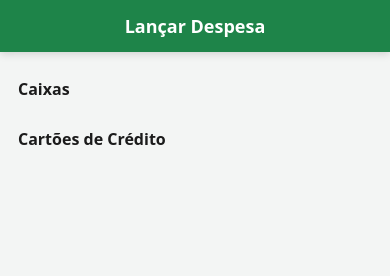
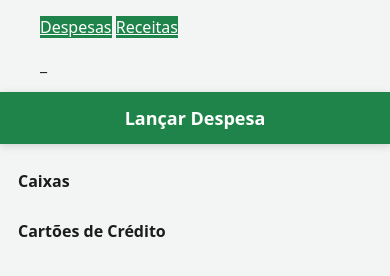
Before and after one commit to jonatanmolz/sistema-Diou-app, a plain HTML site: page despesasmobile.html in a window 390 px wide. Drawn offline with Linux system fonts and the light colour scheme; no server answers.

Commit message:
Update despesasmobile.html

```diff
--- a/despesasmobile.html
+++ b/despesasmobile.html
@@ -6,8 +6,19 @@
   <meta name="viewport" content="width=device-width, initial-scale=1.0, maximum-scale=1.0, user-scalable=no" />
   <title>Despesas (Mobile)</title>
   <link rel="stylesheet" href="despesasmobile.css">
+
 </head>
 <body>
+     <header class="main-header">
+       <nav class="main-nav">
+           <ul class="nav-list">
+            <a href="despesasmobile.html" class="btn-primary">Despesas</a>
+            <a href="receitasmobile.html" class="btn-primary">Receitas</a>
+            <p>_ </p>
+           </ul>
+       </nav>
+      </header>
+
   <header class="topbar">
     <h1>Lançar Despesa</h1>
   </header>
```
